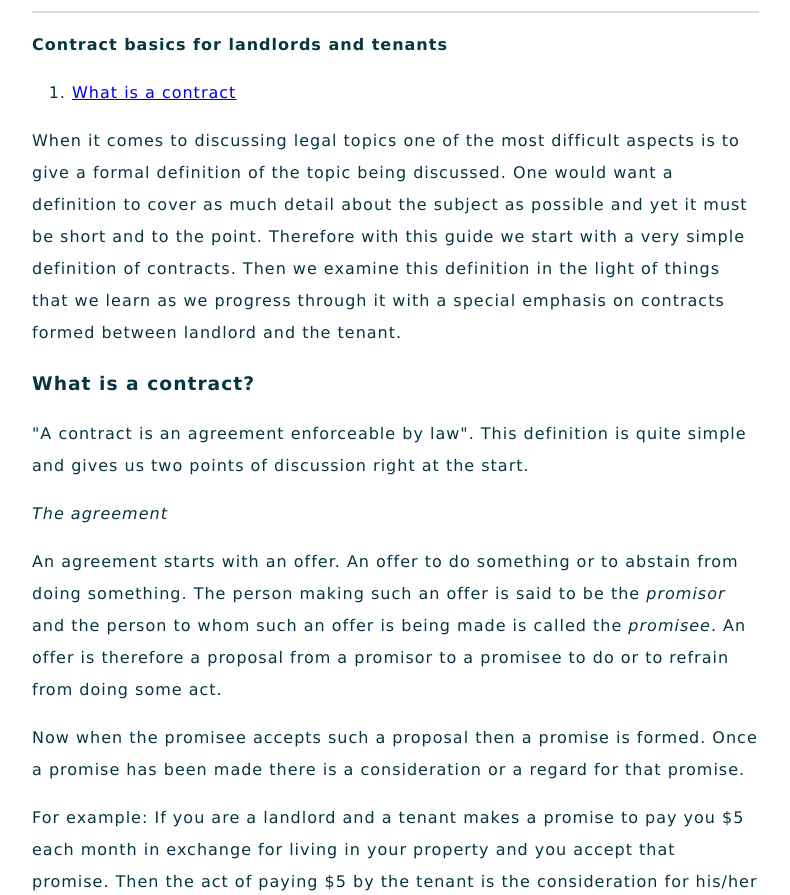
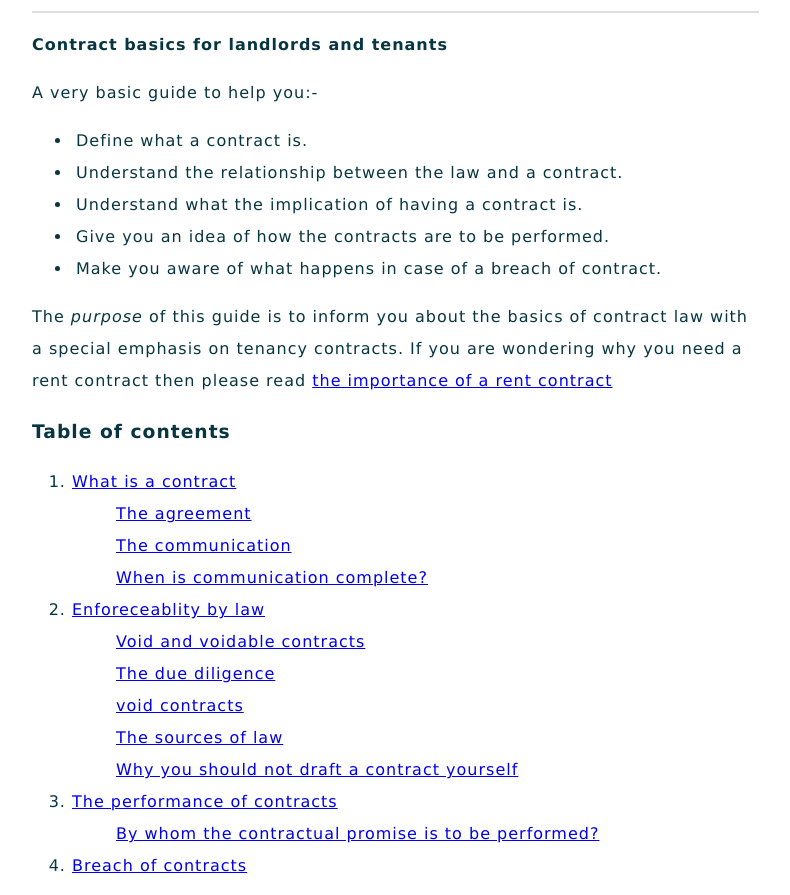
Before and after one commit to wrinq/wrinq, a website: page blog/contract-basics-for-landlords-and-tenants.html in a window 1280 px wide. Shown: the part 51-946 px from the top of the page, without its empty margins (58-848 px from the left). Drawn offline with Linux system fonts and the light colour scheme.

Commit message:
Packaged the book together

```diff
--- a/blog/contract-basics-for-landlords-and-tenants.html
+++ b/blog/contract-basics-for-landlords-and-tenants.html
@@ -5,6 +5,11 @@
     <meta name="viewport" content="width=device-width; initial-scale = 1.0;" />
     <title>Contract basics for landlords and tenants</title>
     <link href="/styles/styles.min.css" rel="stylesheet"/>
+    <style>
+      ol>li>ul{
+      list-style-type:none;
+      }
+    </style>
   </head>
   <body>
     <div class="grid grid-pad">
@@ -12,8 +17,39 @@
         <a class="brand" href="/">wrinq</a>
         <hr/>
 	<p><strong>Contract basics for landlords and tenants</strong></p>
+<p>A very basic guide to help you:-</p>
+<ul>
+<li>Define what a contract is.</li>
+<li>Understand the relationship between the law and a contract.</li>
+<li>Understand what the implication of having a contract is.</li>
+<li>Give you an idea of how the contracts are to be performed.</li>
+<li>Make you aware of what happens in case of a breach of contract.</li>
+</ul>
+<p>The <em>purpose</em> of this guide is to inform you about the basics of contract law with a special emphasis on
+tenancy contracts. If you are wondering why you need a rent contract then please read
+<a href="/blog/the-importance-of-a-rent-contract">the importance of a rent contract</a></p>
+<h3 id="table_of_contents">Table of contents</h3>
+
 <ol>
-<li><a href="#what_is_a_contract">What is a contract</a></li>
+<li><a href="#what_is_a_contract">What is a contract</a><ul>
+<li><a href="#the_agreement">The agreement</a></li>
+<li><a href="#the_communication">The communication</a></li>
+<li><a href="#when_is_communication_complete">When is communication complete?</a></li>
+</ul>
+</li>
+<li><a href="#enforceability_by_law">Enforeceablity by law</a><ul>
+<li><a href="#void_and_voidable">Void and voidable contracts</a></li>
+<li><a href="#due_diligence">The due diligence</a></li>
+<li><a href="#void_contracts">void contracts</a></li>
+<li><a href="#sources">The sources of law</a></li>
+<li><a href="#why_draft_yourself">Why you should not draft a contract yourself</a></li>
+</ul>
+</li>
+<li><a href="#the_performance">The performance of contracts</a><ul>
+<li><a href="#by_whom">By whom the contractual promise is to be performed?</a></li>
+</ul>
+</li>
+<li><a href="#the_breach">Breach of contracts</a></li>
 </ol>
 <p>When it comes to discussing legal topics one of the most difficult aspects is to
 give a formal definition of the topic being discussed. One would want a definition
@@ -25,7 +61,7 @@ on contracts formed between landlord and the tenant. </p>
 
 <p>&quot;A contract is an agreement enforceable by law&quot;. This definition is quite simple and gives us
 two points of discussion right at the start. </p>
-<p><em>The agreement</em></p>
+<p><strong id="the_agreement">The agreement</strong></p>
 <p>An agreement starts with an offer.
 An offer to do something or to abstain from doing something. The person making such an offer
 is said to be the <em>promisor</em> and the person to whom such an offer is being made is called the <em>promisee</em>.
@@ -41,16 +77,16 @@ for each other is an agreement. The promises may have classifications like say a
 fulfill a part of promise when the other party fulfills a part of theirs. The example of landlord and the tenant that
 we discussed above is a reciprocal promise. The landlord will let the tenant live in his house as long as the tenant
 pays rent to him. Every month both the landlord and the tenant fulfill a part of their consideration to each other.</p>
-<p><em>The communication</em></p>
+<p><strong id="the_communication">The communication</strong></p>
 <p>The offer and the acceptance of the offer must be communicated. But the knowledge of the terms of the offer is essential for the acceptance. For example consider an advertisement by a landlord of his property:-</p>
 <blockquote>
-<p>To let a two bedroom set in sec 14. For more details contact:0000000000</p>
+<p>To let a two bedroom set in civil lines,gurgaon. For more details contact:0000000000</p>
 </blockquote>
 <p>A tenant can not claim an acceptance of the offer unless he first calls the landlord of the number given and gains information about the details of the offer. After knowing the details of the property to be rented the tenant may make an offer to the landlord which the landlord may accept or reject. Similarly when you go to a grocery store to buy vegetables the items on display are not an offer to sell rather you have to make an offer to buy them to a shopkeeper.</p>
 <p>An offer may be communicated to the whole world. But once more the knowledge of the offer is necessary if you are to accept it.</p>
 <p>Similarly the acceptance of the offer must be communicated before the agreement is formed. Now it is important to note that the acceptance must be communicated to the right person. Taking the example above if A has advertised his property and you call him asking for details about the same and then communicate the acceptance to, say Sir James Paul McCartney (?), then the acceptance is invalid. With such an acceptance no agreement can be formed. You must communicate the acceptance of the offer to the landlord for it to be valid.</p>
 <p>There may be a mode of communication. The landlord may accept only the proposals that are sent to him on his email. In these cases it is necessary to follow the mode that is set by the other party. </p>
-<h3 id="when-is-communication-complete-">When is communication complete?</h3>
+<p><strong id="when_is_communication_complete">When is communication complete?</strong></p>
 <p><em>The communication of the acceptance is complete when it comes into the knowledge of the proposer.
 </em>The communication of the proposal is complete when it comes into the knowledge
 of the person who has the power to accept it.
@@ -64,23 +100,23 @@ of the person who has the power to accept it.
 <li>The landlord may retract the acceptance before it reaches the proposer.</li>
 </ol>
 <p>One thing to keep in mind is that the acceptance must be absolute an without condition. If there are conditions in an acceptance then it is not an acceptance but a counter proposal.</p>
-<h3 id="a-contract-is-enforceable-by-law">A contract is enforceable by law</h3>
+<p><strong id="enforceability_by_law">A contract is enforceable by law</strong></p>
 <p>We defined a contract as &quot;An agreement enforceable by law&quot;. We already discussed what constitutes an agreement. Now we will talk about the second part of the definition of a valid contract. It&#39;s enforce-ability by law. For an agreement to form a contract it must be enforceable by law. For example consider this scenario:-</p>
 <p>&quot;For a sum of $5000 A hires B to kidnap C. B kidnaps C. A refuses to pay the money agreed upon. Can B go to a court of law and sue A for payment of the sum?&quot;</p>
 <p>Not unless kidnapping is legal in that country. What A and B have in this case is an agreement. But this agreement can not be enforced in the court of law and hence B can not sue a for the recovery of payment. The courts usually give a free hand to the parties of the contract to form the agreements as long as those agreements are within the scope of the law.</p>
 <p>This means that while a court will enforce a contract which may favour one party over the other  it will not enforce any contract which is against the law of the land. But before we  discuss the enforce-ability of contracts any further let&#39;s fist talk about void and voidable contracts. :</p>
-<p><strong>Void and voidable contracts</strong></p>
+<p><strong id ="void_and_voidable">Void and voidable contracts</strong></p>
 <p>A contract is voidable if the consent to form a contract is caused by fraud or misrepresentation or undue influence at the option of the party whose consent was so caused. This means that the party on whom the misrepresentation or fraud on undue influence was performed is free to choose whether to enforce the contract or not.  For example consider this scenario:-</p>
 <p>&quot;A agrees to let the house to B. A and B enter into a contract which stipulates that the cost of all the small repairs will be borne by B during the time of his stay. The landlord assures him that there are no defects in the house at present. After signing the contract the tenant finds out that the pipes on the roof are leaking. He asks landlord to have the pipes repaired. The landlord refuses and instead asks the tenant to get the pipes repaired. The tenant also refuses.&quot;</p>
 <p>Now this is a very tricky scenario. If this case goes to the court the lawyer for the landlord will stipulate that under the contract the tenant is bound to make any repairs to the house. The tenant will contest that the pipes were broken prior to his occupancy and that the landlord had in fact misrepresented the state of the property.</p>
 <p>If the court finds that the property was in fact misrepresented then it can make the contract voidable at the option of the tenant. That is the tenant can choose to either end the tenancy and not do the repairs or he may insist to stay and have the pipes repaired by the landlord.</p>
-<p><strong>The due diligence</strong></p>
+<p><strong id="due_diligence">The due diligence</strong></p>
 <p>The illustration above gives us an opportunity to expand a bit upon due diligence. When parties are signing a contract it is assumed that before giving a consent they perform their due diligence with regards to the object of the promise.</p>
 <p>In the above example it will be assumed that the tenant before agreeing to rent the landlords house the tenant satisfied himself that there are no defects. And that he had no means of knowing that the pipes were leaking before he actually started using them. And on using them he found that the landlord had not informed him of defective pipes and has also refused to repair them.</p>
 <p>If on the other hand the defect would have been something more easily discover able like a crack in the wall of the dining room that the tenant could have seen just by walking into the house then it will not be considered a misrepresentation by the landlord and the repair of the wall will have to be done by the tenant.</p>
 <p>The damage to the property is one of the major causes of contention among the landlords and the tenants. And in some countries there is a practice of &quot;Entry condition report&quot;. An entry condition report contains a record of every detail of the property which serves as an evidence in case a dispute arises between a landlord and a tenant.</p>
 <p>Secondly the consent has to be given without any duress or outside influence. If it is found that the consent is force then again the contract becomes voidable at the option of the party who gives such a consent.</p>
-<p><strong>void contracts</strong></p>
+<p><strong id="void_contracts">void contracts</strong></p>
 <p>Void contracts are ones which will not be enforced under any circumstance. Where as in voidable contracts the party is given an opportunity to either enforce the contract or make it void, in void contracts there is no such choice. A contract which is void can not be enforced under any circumstance. </p>
 <p>An agreement is void if:-</p>
 <ol>
@@ -92,21 +128,29 @@ of the person who has the power to accept it.
 <li>Agreement contingent of impossible events are void.</li>
 </ol>
 <p>A contract with a minor is void. But in some countries a minor may enter into residential tenancy contracts where they are bound to pay rent to the landlord in exchange for living in their homes. Generally the landlords in these countries ask for a guarantor who is to pay the rent if the minor is unable to do so.</p>
-<p><strong>The sources of law</strong></p>
+<p>Any person who gains an advantage when a contract becomes void is bound to restore that advantage from the person he got it.</p>
+<p><strong id="sources">The sources of law</strong></p>
 <p>We discussed void and voidable contracts in the section above. Voidable contracts are the ones which are enforced at the option of one party in the case of say fraud or coercion. Voidable contracts are not enforceable at all. Void and voidable contracts give us an idea to what kind of contracts a court of law honors. It is all very well to say that &quot;A contract is an agreement enforceable by law.&quot; But the scope of law is very large. So then the question arises should a person drafting a contract have knowledge of entire law?</p>
 <p>Not really. Law is huge. I would say it is too big for anyone to master all of it. Most lawyers specialize in a particular field of law. When parties enter into a contract they don&#39;t have to consult the entire law of the land. They just have to know about the statutes which will govern their contract.</p>
 <p>A rent contract for instance between a landlord and the tenant has the follow the statues laid out by the rent control (or other such act in your country) act. This means that a lawyer who has sufficient knowledge of the act governing the rent and the basics of contract (like which contracts are void, which are voidable and which are illegal) is very much competent to draft a contract for you.</p>
+<p><strong id="why_draft_yourself">Why you should not draft a contract yourself</strong></p>
 <p>Wait so does that mean if I know about these things I can draft a contract for myself?</p>
 <p>Well things are not so simple. Statutes are just one of the sources of law. Sure you can read the relevant ones and have a good grasp over what rights and duties a statue gives but you won&#39;t be (as) aware about it&#39;s application. Practising lawyers know about the various interpretations that are derived from the act. They know about the common points of contest between parties. They can help you by their experience of extensive study to avoid those disputes all together. So it is always best to have a lawyer draft a contract for you.</p>
 <p>If you are a landlord and looking for a rent contract try contacting a few agents in your area. They will know good lawyers and help you draft a contract according to your needs.</p>
-<h3 id="the-performance-of-contracts">The performance of contracts</h3>
+<h3 id="the_performance">The performance of contracts</h3>
+
+
 <p>Up until now we have discussed what forms a contract. Now we will discuss what is the effect of the contract.</p>
 <p>A contract creates rights and duties for the parties that have entered into it. A party in a contract is obliged to perform the duty and in exchange it earns a right. A tenant earns a right to live in the house for the duration agreed upon in the rent contract as long as the tenant fulfills the duties of paying the rent and other duties that are defined in the contract. The key takeaway here is that once you have signed a contract you are obligated to perform the promise which you agreed to. </p>
-<p><strong>By whom the contract promise is to be performed?</strong></p>
+<p><strong id="by_whom">By whom the contractual promise is to be performed?</strong></p>
 <p>That depends upon the nature of the contract and the intention of the parties making it. If in the contract the intention of the parties was that the promise contained in it should be performed by the promisor then the promisor must perform that promise. Otherwise a competent person may be employed to perform it on his behalf.</p>
 <p>For ex: If A  is hired to draw a painting for B then by the nature of the contract A must be the one who completes his promise.</p>
 <p>Where as if in a rent agreement it is agreed that all major repairs will be done by the landlord this does not mean that the landlord himself will repair the building but rather that he will employ a competent person and pay for that cost. </p>
-<p><strong>To be continued</strong></p>
+<h3 id="the_breach">Breach of contract</h3>
+
+<p>When a contract has been broken, the party who suffers by such a breach is entitled to receive from the party who has broken the contract compensation for loss or damaged caused. The compensation is given only for the direct loss or damage sustained by the reason of the breach. Thus an obligation to perform the promise in a contract is guaranteed by the punishment for breaking it. </p>
+<p>A party who rightfully rescinds a contract is entitled to any compensation which he has sustained from non fulfillment of contract.</p>
+<p>For example:- In a rent contract it is agreed by A and B that both the parties will give a notice of 2 months before leaving the premises. A leaves 1 month after giving the notice. B rescinds the tenancy agreement. A can be made to pay a rent of second month.</p>
 
         <p>
 	  If you liked this you will like reading
```
Also changed, not shown: blog/book_template.html (+5 -0 lines).
